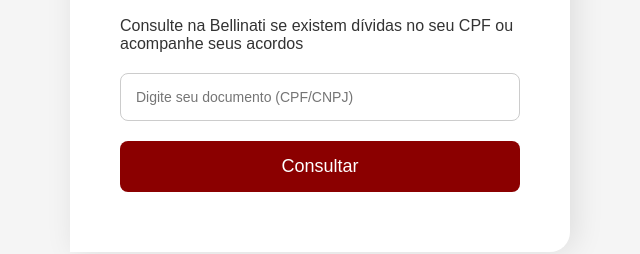
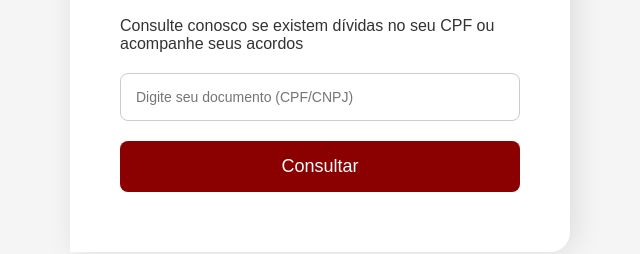
Before and after one commit to maxmilvendas/site-alemao, a plain HTML site: page index.html in a window 1280 px wide. Shown: the part 422-676 px from the top of the page, 615-1255 px from the left. Drawn offline with Linux system fonts and the light colour scheme.

Commit message:
Update index.html

```diff
--- a/index.html
+++ b/index.html
@@ -317,7 +317,7 @@
             <div class="container-form">
                 <h1>Negocie suas dívidas e mude o rumo da sua vida agora mesmo!</h1>
                 <form id="consultaForm">
-                    <p>Consulte na Bellinati se existem dívidas no seu CPF ou acompanhe seus acordos</p>
+                    <p>Consulte conosco se existem dívidas no seu CPF ou acompanhe seus acordos</p>
                     <input type="text" id="documento" placeholder="Digite seu documento (CPF/CNPJ)" required>
                     <button type="submit">Consultar</button>
                 </form>
```
